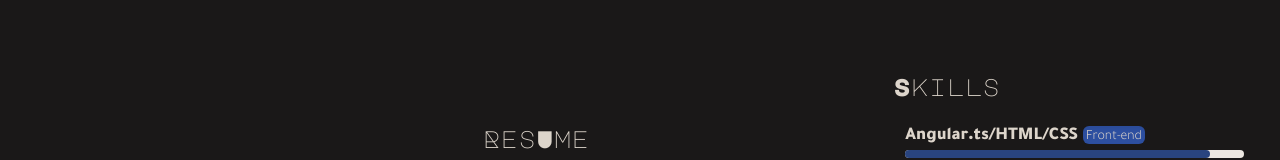
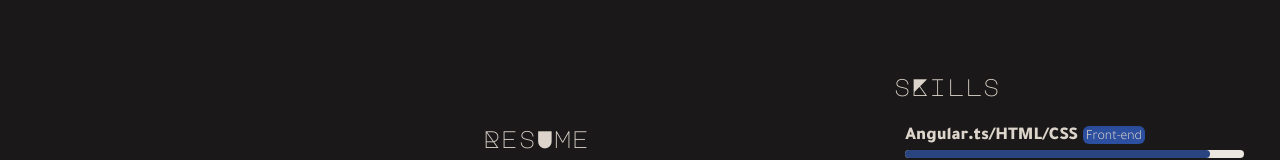
Before and after one commit to memm25ua/madani, a SvelteKit app: page /about in a window 1280 px wide. Shown: the part 186-346 px from the top of the page. Built offline with nearby package versions, Linux system fonts and the light colour scheme; no server answers; a web font is replaced by a local one.

Commit message:
Update +page.svelte

```diff
--- a/src/routes/about/+page.svelte
+++ b/src/routes/about/+page.svelte
@@ -66,7 +66,7 @@
   </section>
 
   <section class="container-col">
-    <h2 class="self-start text-2xl font-title mb-4">Skills</h2>
+    <h2 class="self-start text-2xl font-title mb-4">sKills</h2>
     <ul class="w-full px-3 pt-1">
       {#each skills as skill}
         <li class="text-lg mb-1 font-normal">
```
